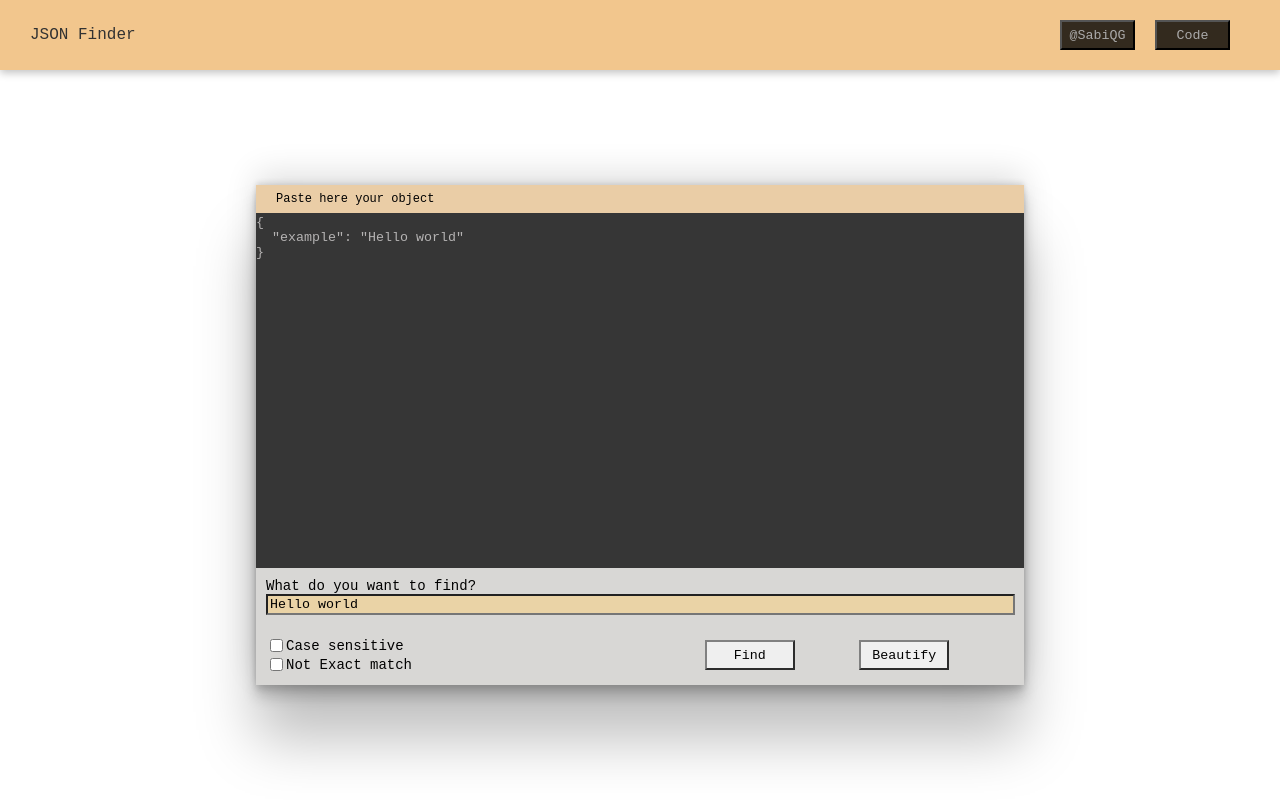
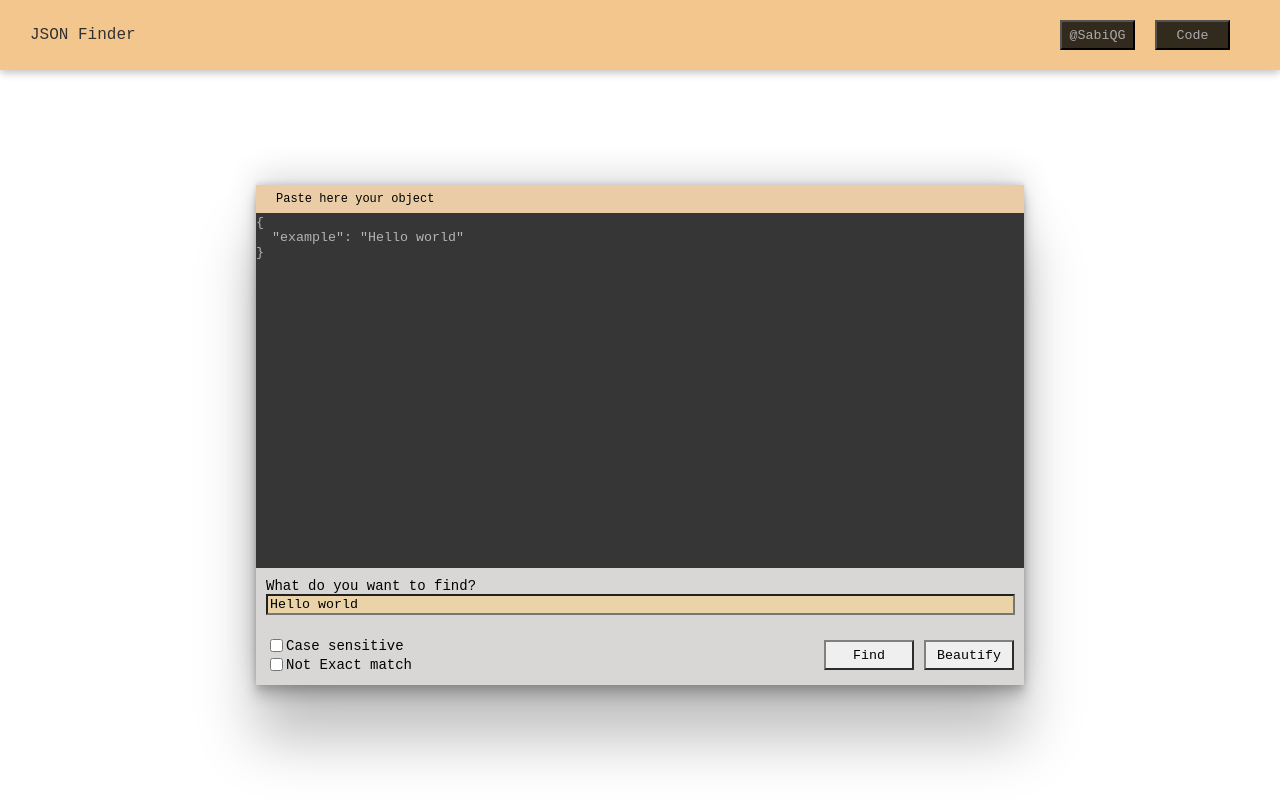
Before and after one commit to SabiQG/JSON-Finder, a React (Create React App) app: page / in a window 1280 px wide. Built offline with nearby package versions, Linux system fonts and the light colour scheme; the HTML template or start-up script is replaced by a standard one.

Commit message:
padding improvements

```diff
--- a/src/App.css
+++ b/src/App.css
@@ -201,7 +201,7 @@ textarea {
   flex-direction: row;
   justify-content: center;
   align-items: center;
-  justify-content: space-evenly;
+  justify-content: flex-end;
 }
 
 .option-box::before {
@@ -220,6 +220,7 @@ textarea {
   font-family: 'Courier New', Courier, monospace;
   border-color: gray;
   cursor: pointer;
+  margin-left: 10px;
 }
 
 #modal-area {
@@ -287,6 +288,7 @@ textarea {
       width: 100%;
     }
     #buttons-part{
+      justify-content: space-evenly;
       height: 50%;
       width: 100%;
     }
```
